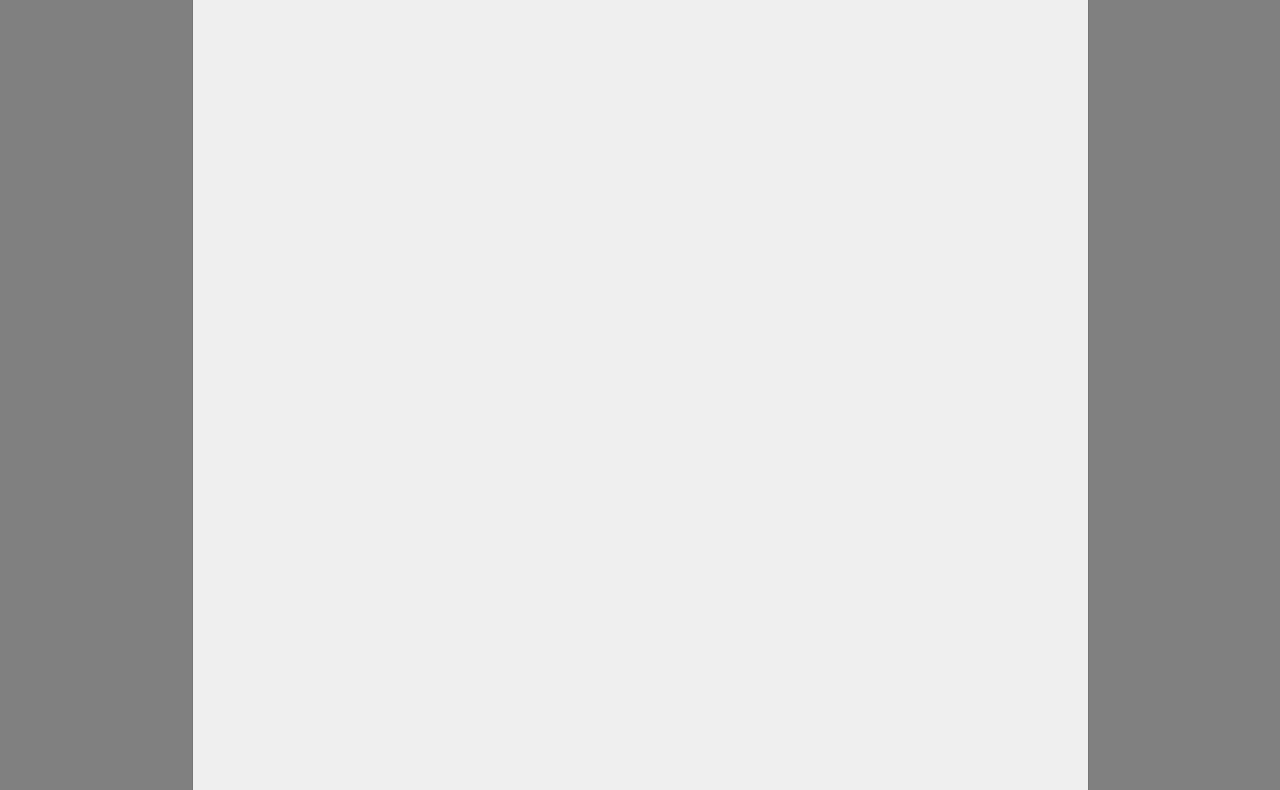
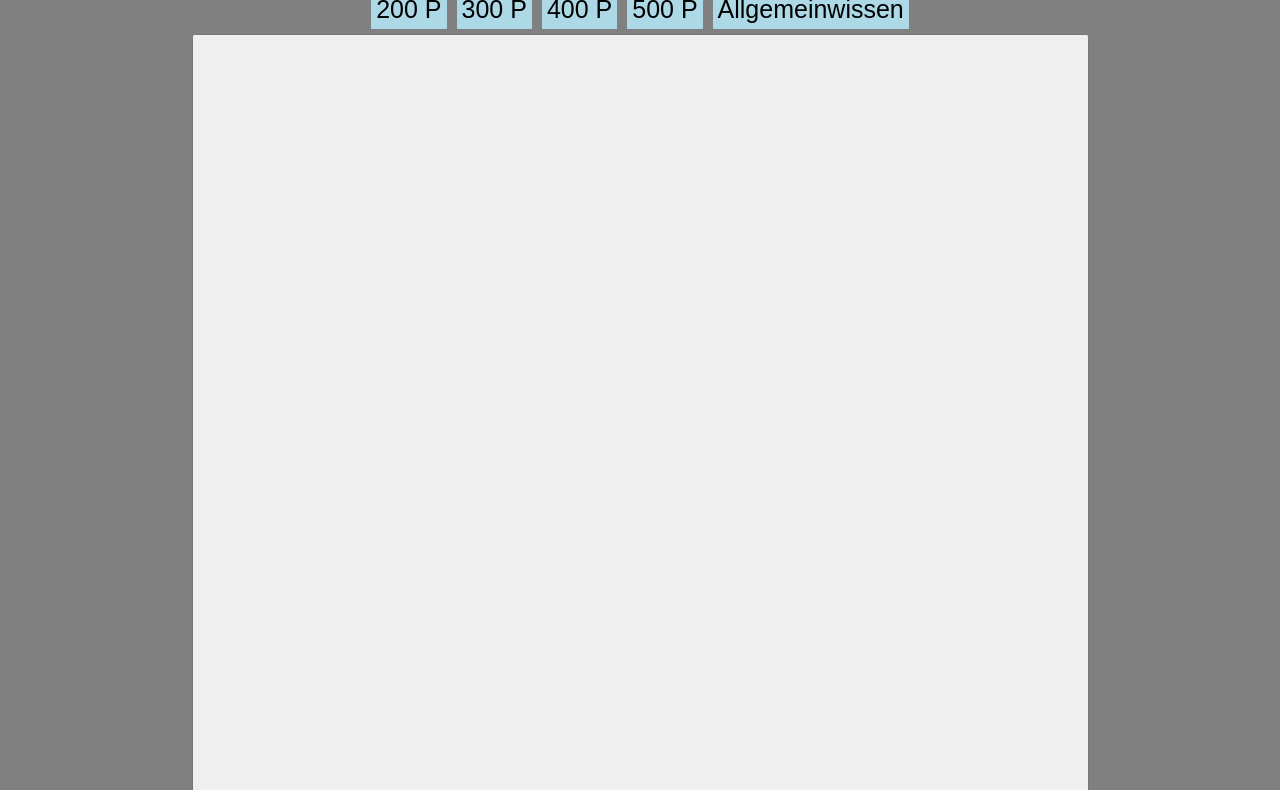
Before and after one commit to jan-g19/4Bilder, a plain HTML site: page index.html in a window 1280 px wide. Shown: the part 73-863 px from the top of the page. Drawn offline with Linux system fonts and the light colour scheme.

Commit message:
Update index.html

```diff
--- a/index.html
+++ b/index.html
@@ -46,6 +46,39 @@
     <div class="headline">
         Guess the Image
     </div>
+    <div class="buttonbox">
+
+        <a href="a200.html">
+            <button class="swapbutton" onclick="">
+                200 P
+            </button>
+        </a>
+
+        <a href="a300.html">
+            <button class="swapbutton">
+                300 P
+            </button>
+        </a>
+
+        <a href="a400.html">
+            <button class="swapbutton">
+                400 P
+            </button>
+        </a>
+
+        <a href="a500.html">
+            <button class="swapbutton">
+                500 P
+            </button>
+        </a>
+
+        <a href="all100.html">
+            <button class="swapbutton">
+                Allgemeinwissen
+            </button>
+        </a>
+
+    </div>
 
     <div class="imageframe" >
         <div class="imagebox">
```
